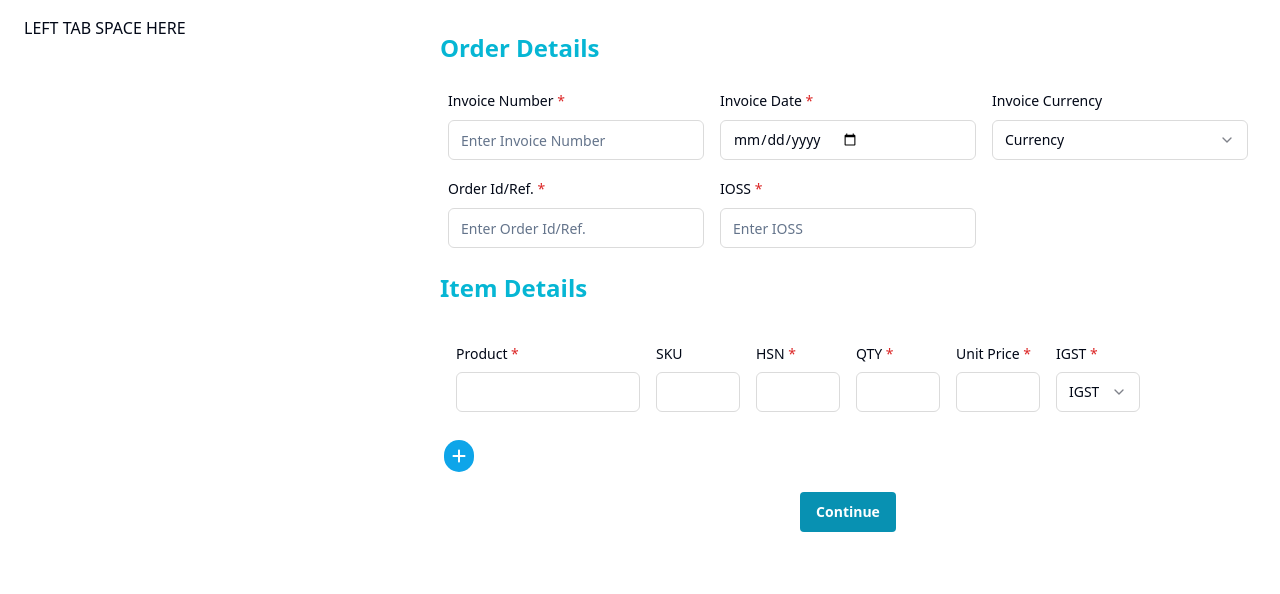
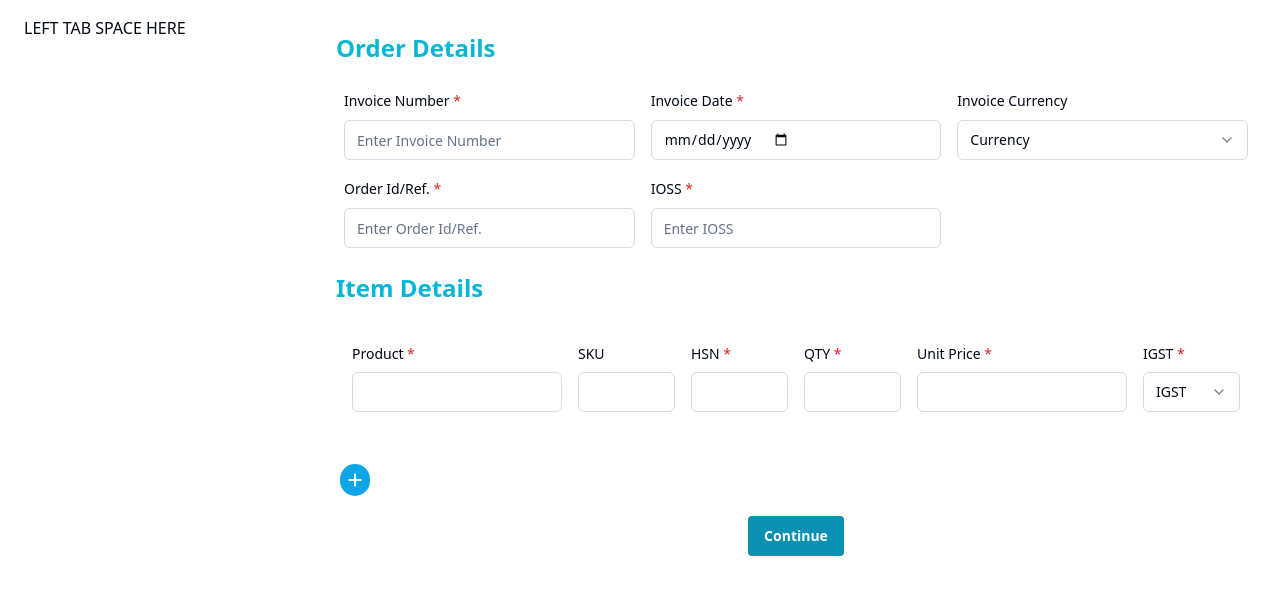
Before and after one commit to shubhamships/responsive-ui-components, a React (Vite) app: page /add-order2 in a window 1280 px wide. Shown: the top 594 px of the page. Built offline with nearby package versions, Linux system fonts and the light colour scheme.

Commit message:
modified layout for all pages

```diff
--- a/src/components/templates/ItemDetailsForm.tsx
+++ b/src/components/templates/ItemDetailsForm.tsx
@@ -58,7 +58,7 @@
                   onChangeFn={(event) => handleChange(index, event)}
                 />
               </div>
-              <div className="my-2 mt-4 md:col-span-1">
+              <div className="my-2 mt-4 md:col-span-2">
                 <SGFormField
                   name="unitPrice"
                   label="Unit Price"
--- a/src/pages/AddOrder2.tsx
+++ b/src/pages/AddOrder2.tsx
@@ -46,7 +46,6 @@
   const handleChange = (index, event) => {
     const { name, value } = event.target;
     const list = [...orderForm.itemDetails];
-    // console.log(list[index], "list index here");
     list[index] = {
       ...list[index],
       [name]: value,
@@ -75,12 +74,6 @@
       ],
     });
   };
-  // const removeInputFields = (index) => {
-  //   const rows = [...itemForm];
-  //   rows.splice(index, 1);
-  //   setItemForm(rows);
-  // };
-
   const removeInputFields = (id) => {
     const updatedList = orderForm.itemDetails.filter((item) => item.id !== id);
     setOrderForm({
@@ -92,11 +85,11 @@
   return (
     <>
       <main className="m-4 px-2">
-        <div className="grid grid-cols-1 md:grid-cols-3 gap-4">
+        <div className="grid grid-cols-1 md:grid-cols-4 gap-4">
           <div className="md:col-span-1">
             <LeftTab />
           </div>
-          <div className="md:col-span-2">
+          <div className="md:col-span-3">
             <form onSubmit={handleSubmit}>
               <OrderDetailsForm
                 orderForm={orderForm}
--- a/src/pages/AddOrder3.tsx
+++ b/src/pages/AddOrder3.tsx
@@ -35,11 +35,11 @@
   };
   return (
     <>
-      <div className="grid grid-cols-1 md:grid-cols-3 gap-4">
+      <div className="grid grid-cols-1 md:grid-cols-4 gap-4">
         <div className="md:col-span-1">
           <LeftTab />
         </div>
-        <div className="md:col-span-2">
+        <div className="md:col-span-3">
           <div className="m-4">
             <p className="font-bold text-cyan-500 text-2xl mb-2">
               Shipment Details
--- a/src/pages/AddOrder4.tsx
+++ b/src/pages/AddOrder4.tsx
@@ -28,11 +28,11 @@
 
   return (
     <>
-      <div className="grid grid-cols-1 md:grid-cols-3 gap-4">
+      <div className="grid grid-cols-1 md:grid-cols-4 gap-4">
         <div className="md:col-span-1">
           <LeftTab />
         </div>
-        <div className="md:col-span-2">
+        <div className="md:col-span-3">
           <div className="m-4 p-2">
             <p className="font-bold text-cyan-500 text-2xl mb-2">
               Select Shipping Partner
```
